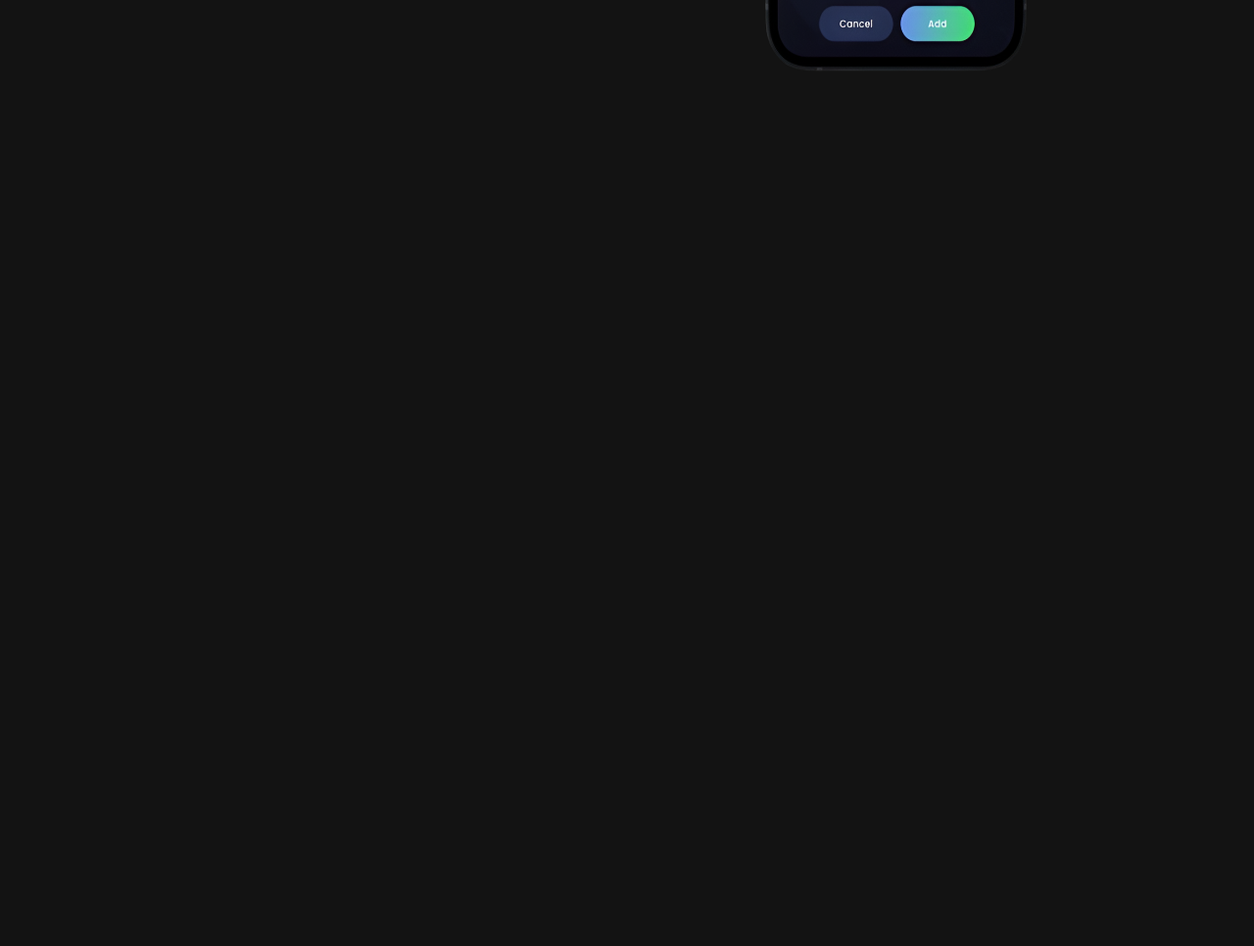
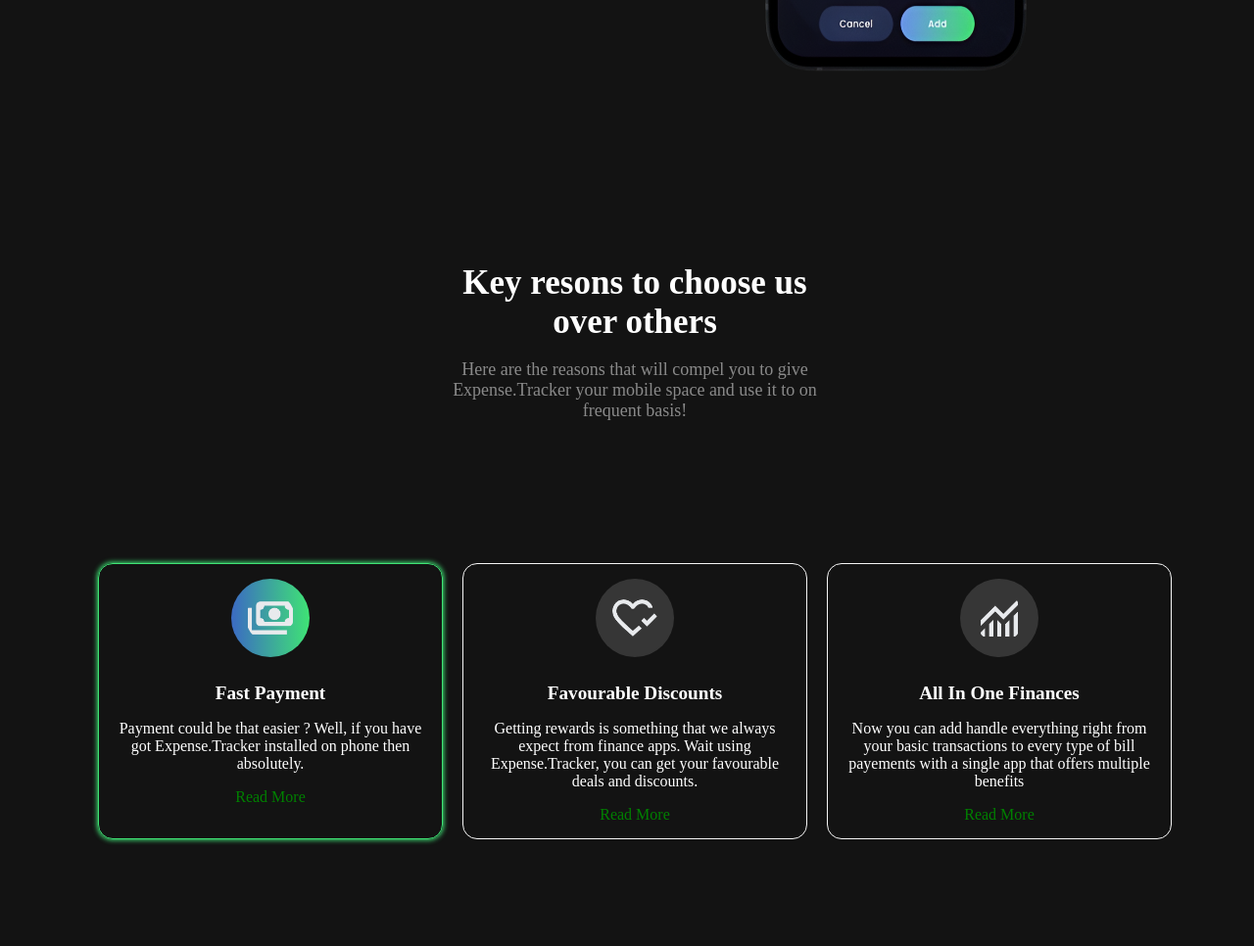
Before and after one commit to SamP231004/Expense-Tracket_Modern-Web-Application, a PHP site: page / in a window 1280 px wide. Shown: the part 3017-3983 px from the top of the page at 98% size. Before the commit the page ends 3089 px from the top, so only its background shows below. Run offline with PHP 8.4, Linux system fonts and the light colour scheme; some web fonts are replaced.

Commit message:
fourth page

```diff
--- a/frontend/CSS/laptop.css
+++ b/frontend/CSS/laptop.css
@@ -329,7 +329,7 @@ body::-webkit-scrollbar {
 .differnetLogo p {
     color: rgba(255, 255, 255, 0.5);
 }
-.differnetLogo a {
+.differnetLogo a, .cards a {
     color: green;
     font-weight: 400;
     text-decoration: none;
@@ -396,4 +396,72 @@ body::-webkit-scrollbar {
 }
 
 /* ****************************************************************************************** */
+
+.container4 {
+    /* background-color: red; */
+    display: flex;
+    flex-direction: column;
+    align-items: center;
+    gap: 25px;
+    justify-content: space-evenly;
+    height: 100vh;
+    width: 100vw;
+    color: white;
+}
+
 /* ****************************************************************************************** */
+
+.reason {
+    /* background-color: yellow; */
+    width: 30%
+}
+.reason h3 {
+    margin: 10px 2px;
+    text-align: center;
+    font-size: 35px;
+}
+.reason p {
+    text-align: center;
+    font-size: large;
+    color: rgba(255, 255, 255, 0.5);
+}
+
+/* ****************************************************************************************** */
+
+.cards {
+    display: flex;
+    gap: 20px;
+    justify-content: center;
+}
+.card {
+    /* background-color: yellow; */
+    width: 25%;
+    display: flex;
+    flex-direction: column;
+    align-items: center;
+    padding: 15px;
+    border: 1px solid whitesmoke;
+    border-radius: 15px;
+}
+.card img {
+    height: 50px;
+    width: 50px;
+    background-color: #363636;
+    padding: 15px;
+    border-radius: 50%;
+}
+.card h4 {
+    margin-bottom: 0;
+    font-size: larger;
+}
+.card p {
+    text-align: center;
+}
+
+#card1 img{
+    background: linear-gradient(to right, rgb(59, 106, 195), rgb(63, 227, 117));
+}
+#card1 {
+    border: 1px solid rgb(63, 227, 117);
+    box-shadow: 0px 0px 5px 1px rgb(63, 227, 117);
+}
--- a/frontend/index.html
+++ b/frontend/index.html
@@ -119,5 +119,32 @@
             </div>
         </div>
     </div>
+    <div class="container4">
+        <div class="reason">
+            <h3>Key resons to choose us over others</h3>
+            <p>Here are the reasons that will compel you to give Expense.Tracker your mobile space and use it to on frequent basis!</p>
+        </div>
+        <div class="cards">
+            <div class="card" id="card1">
+                <img src="./Images_Used/Icons/fast_payment.png" alt="">
+                <h4>Fast Payment</h4>
+                <p>Payment could be that easier ? Well, if you have got Expense.Tracker installed on phone then absolutely.</p>
+                <a href="">Read More</a>
+            </div>
+            <div class="card">
+                <img src="./Images_Used/Icons/fav_dicount.png" alt="">
+                <h4>Favourable Discounts</h4>
+                <p>Getting rewards is something that we always expect from finance apps. Wait using Expense.Tracker, you can get your favourable deals and discounts.</p>
+                <a href="">Read More</a>
+            </div>
+            <div class="card">
+                <img src="./Images_Used/Icons/AIO.png" alt="">
+                <h4>All In One Finances</h4>
+                <p>Now you can add handle everything right from your basic transactions to every type of bill payements with a single app that offers multiple benefits</p>
+                <a href="">Read More</a>
+            </div>
+
+        </div>
+    </div>
 </body>
 </html>
```
Also changed, not shown: frontend/Images_Used/Icons/AIO.png (added), frontend/Images_Used/Icons/fast_payment.png (added), frontend/Images_Used/Icons/fav_dicount.png (added).
